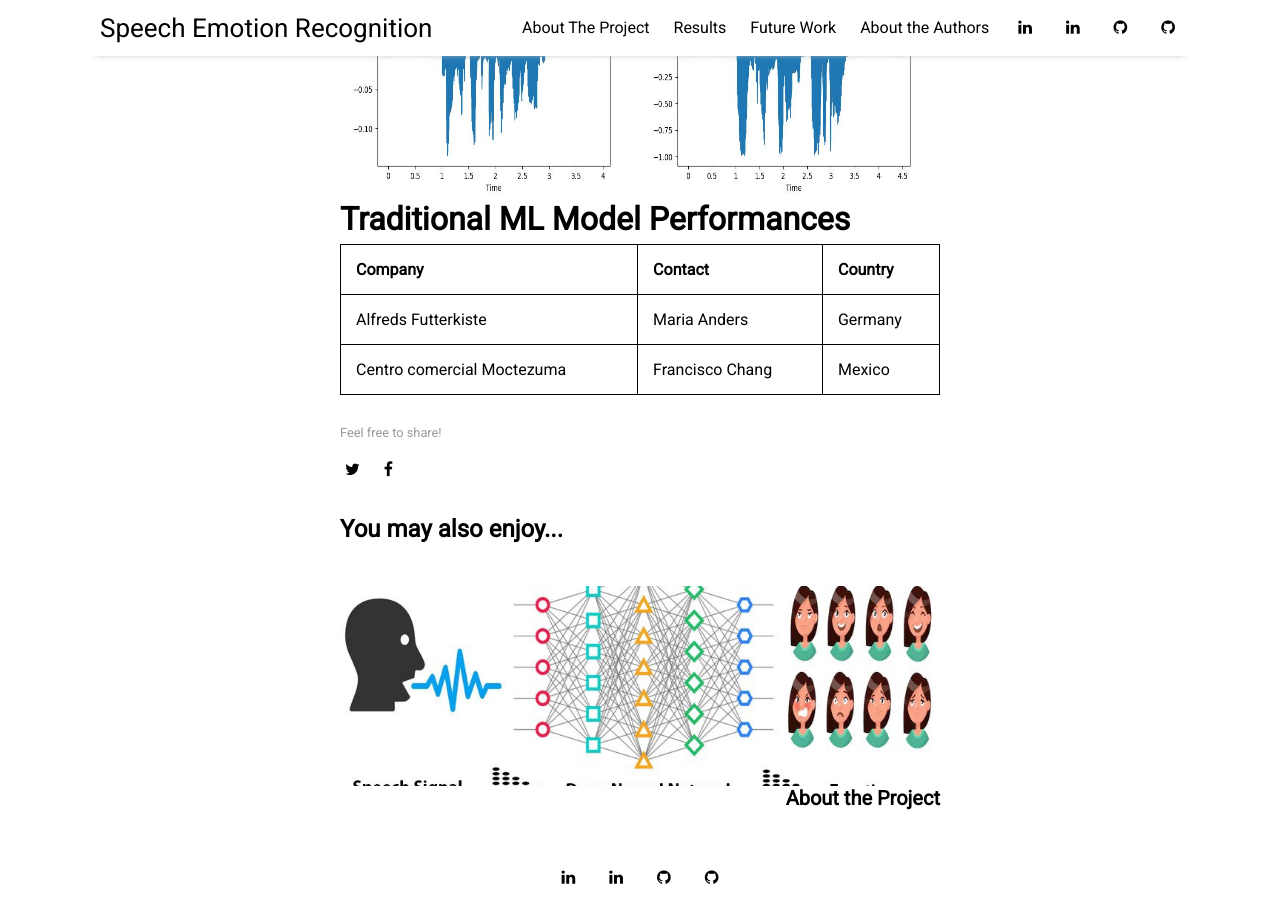
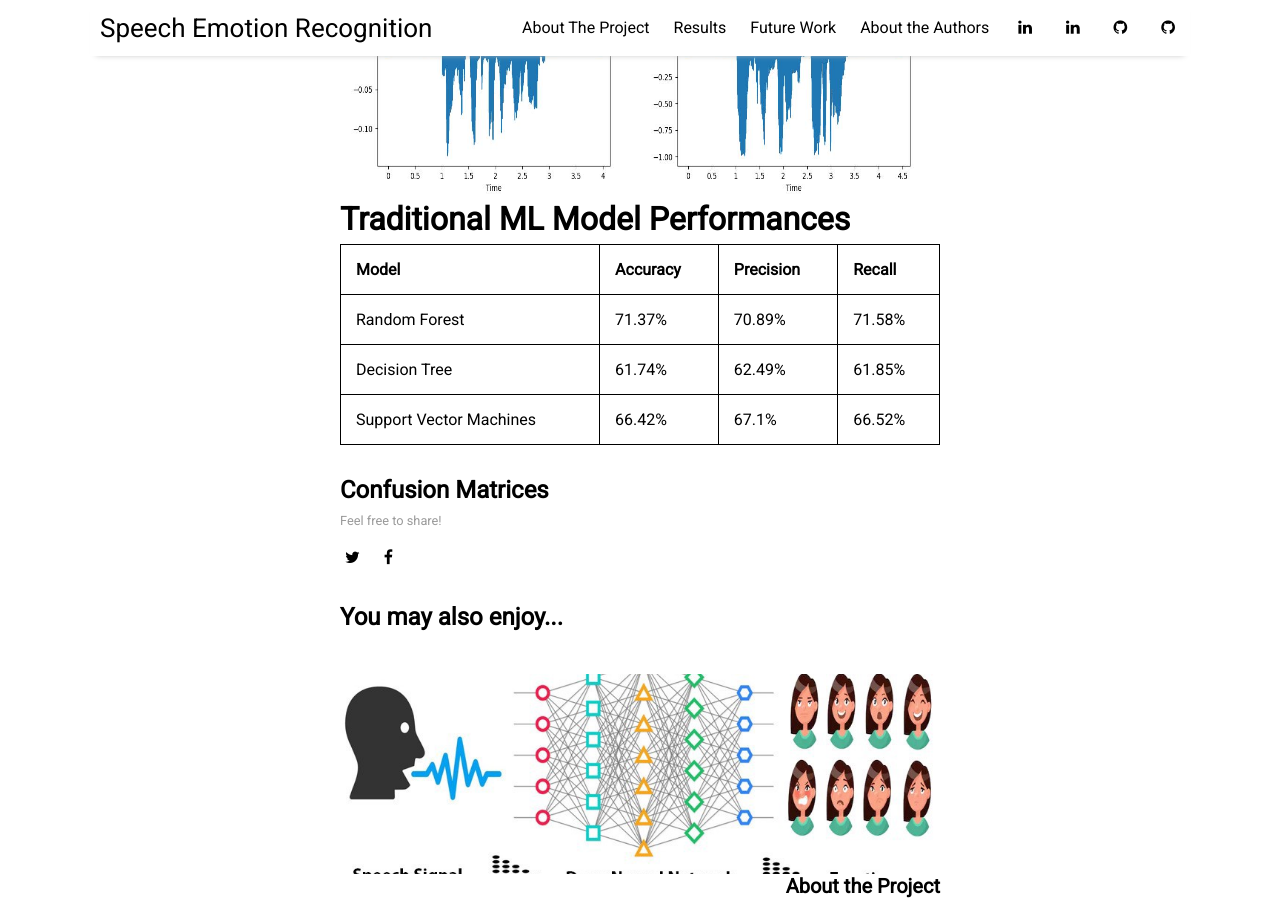
Before and after one commit to kelvinm10/SER_Website, a Jekyll site: the page built from _posts/2022-04-18-results.md, in a window 1280 px wide and 900 px high, scrolled down 1664 px. Built offline with Jekyll 4.4.1, drawn with Linux system fonts in a browser that asks for light colours; nearby versions of some CDN libraries.

Commit message:
added performance metrics in table

```diff
--- a/_posts/2022-04-18-results.md
+++ b/_posts/2022-04-18-results.md
@@ -24,18 +24,29 @@ image: results.jpg
 # Traditional ML Model Performances
 <table>
   <tr>
-    <th>Company</th>
-    <th>Contact</th>
-    <th>Country</th>
+    <th>Model</th>
+    <th>Accuracy</th>
+    <th>Precision</th>
+    <th>Recall</th>
   </tr>
   <tr>
-    <td>Alfreds Futterkiste</td>
-    <td>Maria Anders</td>
-    <td>Germany</td>
+    <td>Random Forest</td>
+    <td>71.37%</td>
+    <td> 70.89%</td>
+    <td> 71.58%</td>
   </tr>
   <tr>
-    <td>Centro comercial Moctezuma</td>
-    <td>Francisco Chang</td>
-    <td>Mexico</td>
+    <td>Decision Tree</td>
+    <td>61.74%</td>
+    <td>62.49%</td>
+    <td>61.85%</td>
+  </tr>
+  <tr>
+    <td>Support Vector Machines</td>
+    <td>66.42%</td>
+    <td>67.1%</td>
+    <td>66.52%</td>
   </tr>
 </table>
+
+## Confusion Matrices
```
